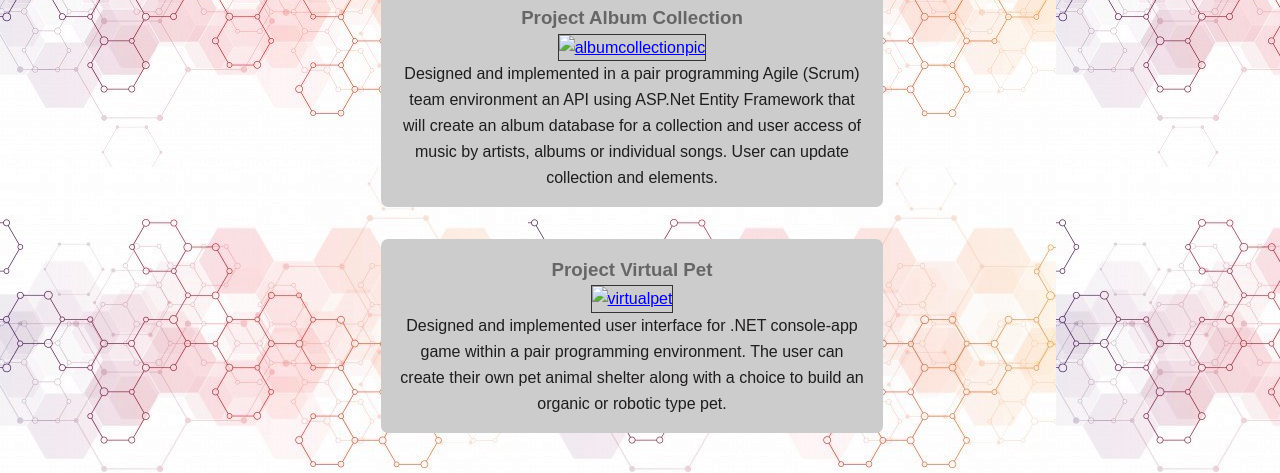
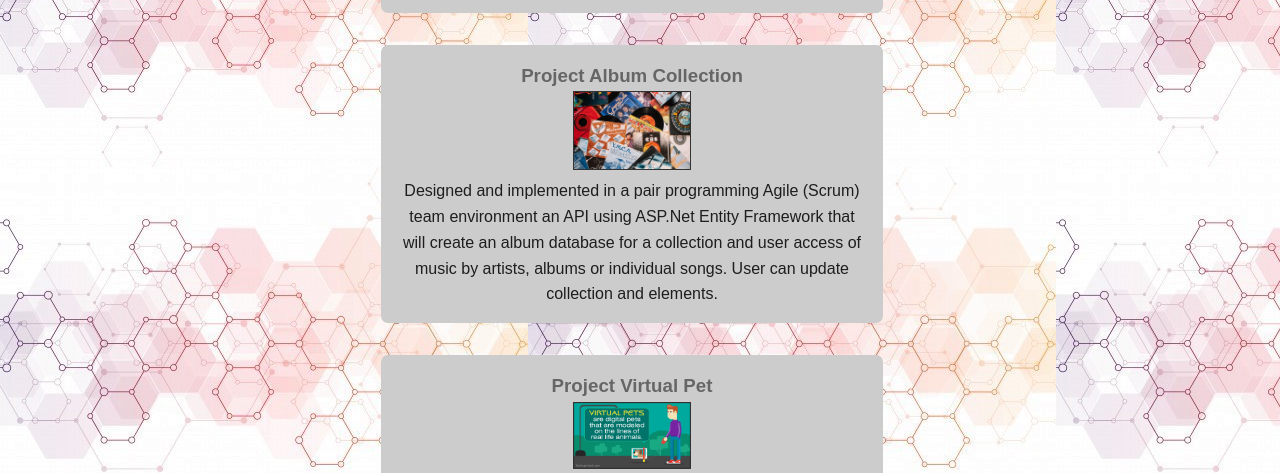
Before and after one commit to jesstrong/jesstrong.github.io, a plain HTML site: page index.html in a window 1280 px wide. Shown: the part 1285-1758 px from the top of the page. Drawn offline with Linux system fonts and the light colour scheme.

Commit message:
moved images into jesstrong_gitthub files

```diff
--- a/index.html
+++ b/index.html
@@ -51,7 +51,7 @@
                     <article>
                         <h3>Project Album Collection</h3>
                         <a href="https://github.com/jesstrong/Album_Collection">
-                        <img src="./images/albumcollectionpic.jpg" alt="albumcollectionpic">
+                        <img src="./images/albumphotos.jpeg" alt="albumcollectionpic">
 
                         </a>
                         <p>Designed and implemented in a pair programming Agile (Scrum) team environment an API using ASP.Net Entity Framework that will create an album database for a collection and user access of music by artists, albums or individual songs. User can update collection and elements.</p>
@@ -62,7 +62,7 @@
                     <article>
                         <h3>Project Virtual Pet</h3>
                         <a href="https://github.com/jesstrong/Virtual_Pet_ProjectJES">
-                        <img src="./images/VirtualPetPicture.png" alt="virtualpet">
+                        <img src="./images/virtualpetimage.png" alt="virtualpet">
 
                         </a>
                         <p>Designed and implemented user interface for .NET console-app game within a pair programming environment. The user can create their own pet animal shelter along with a choice to build an organic or robotic type pet.
```
Also changed, not shown: images/albumphotos.jpeg (added), images/donutmakerFred.jpeg (added), images/photo-1616663395731-d70897355fd8.jpg (added), images/virtualpetimage.png (added).
